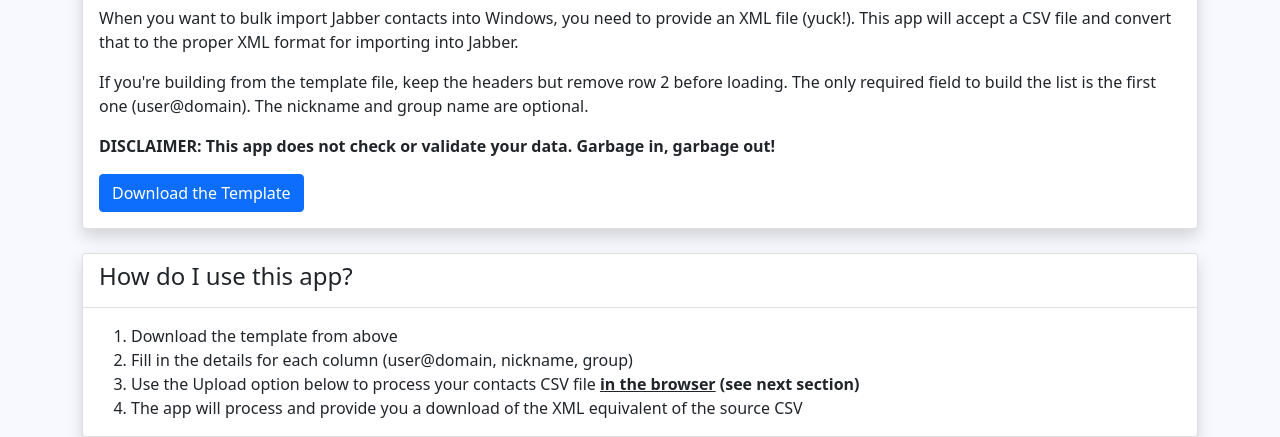
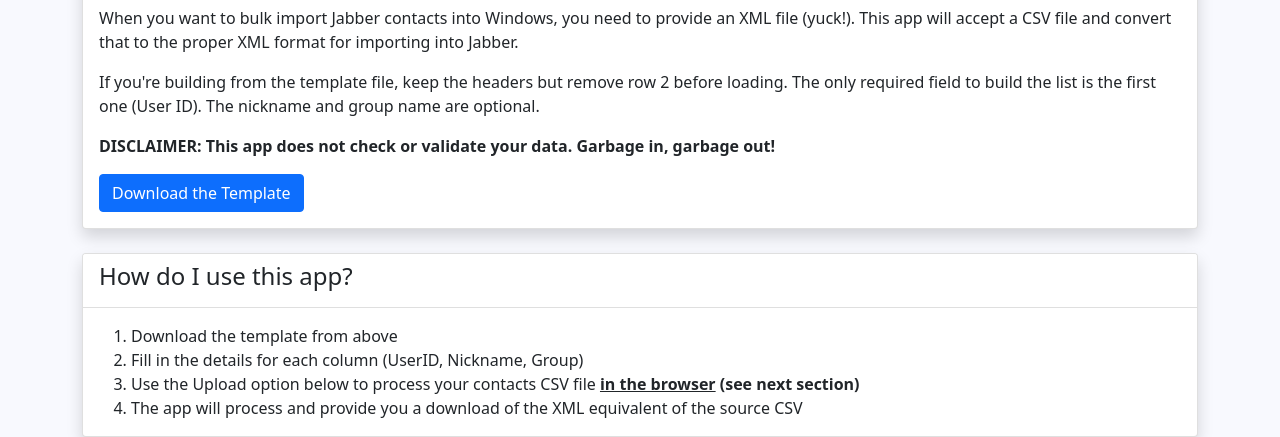
Before and after one commit to sloan58/jabbercontactxml, a React (Create React App) app: page / in a window 1280 px wide. Shown: the part 177-614 px from the top of the page. Built offline with nearby package versions, Linux system fonts and the light colour scheme.

Commit message:
adjust UI refs to user@domain

```diff
--- a/src/App.js
+++ b/src/App.js
@@ -113,7 +113,7 @@
             <p className='card-text'>
               If you're building from the template file, keep the headers but
               remove row 2 before loading. The only required field to build the
-              list is the first one (user@domain). The nickname and group name
+              list is the first one (User ID). The nickname and group name
               are optional.
             </p>
             <p>
@@ -141,8 +141,8 @@
             <ol className='card-text'>
               <li>Download the template from above</li>
               <li>
-                Fill in the details for each column (user@domain, nickname,
-                group)
+                Fill in the details for each column (UserID, Nickname,
+                Group)
               </li>
               <li>
                 Use the Upload option below to process your contacts CSV file{' '}
```
Also changed, not shown: public/jabber_contacts_template.csv.
